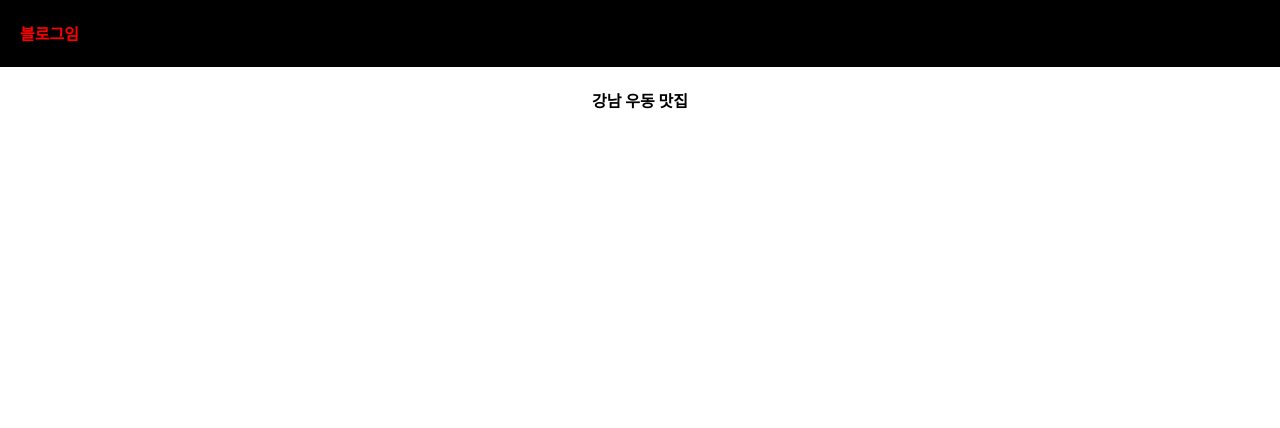
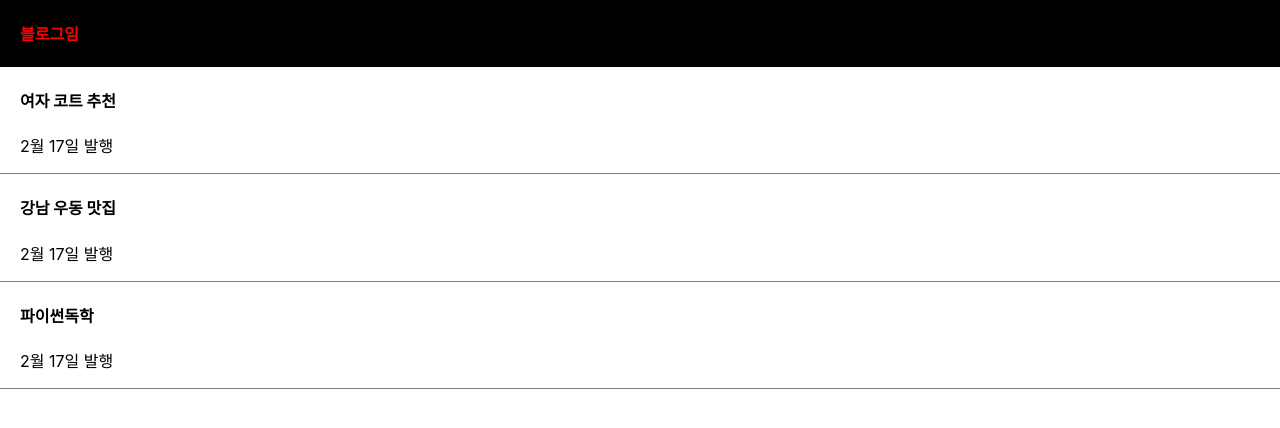
Before and after one commit to kwon6504/React-Study, a React (Create React App) app: page / in a window 1280 px wide. Shown: the top 428 px of the page. Built offline with nearby package versions, Linux system fonts and the light colour scheme.

Commit message:
state 문법추가

```diff
--- a/src/App.css
+++ b/src/App.css
@@ -2,9 +2,14 @@
   text-align: center;
 }
 
-.App-logo {
-  height: 40vmin;
-  pointer-events: none;
+div {
+  box-sizing: border-box;
+}
+
+.list {
+  padding-left: 20px;
+  text-align: left;
+  border-bottom: 1px solid gray;
 }
 
 .black-nav {
--- a/src/App.js
+++ b/src/App.js
@@ -1,16 +1,39 @@
 import logo from './logo.svg';
 import './App.css';
+import { useState } from 'react';
 
 function App() {
 
   let post = '강남 우동 맛집';
+  let [글제목, b] = useState('여자 코트 추천');
+  // 글제목 = state에 보관했던 자료, b = state 변경을 도와주는 함수.
+  // state쓰던 html은 자동 재렌더링 됨, 자쥬 변경될것같은 html부분은 state로 만들어주는 것이 좋다.
+  let [글제목1, b1] = useState('강남 우동 맛집');
+  let [글제목2, b2] = useState('파이썬독학');
+
+  // let [a, c] = [1, 2];
+  // let num = [1, 2];
+  // let a = num[0];
+  // let c = num[1];
+  //Destructuring 문법 = a,c와 1,2를 맞춰주는 문법 어레이 안에 있던 함수를 각각 변수로 빼주는 문법
 
   return (
     <div className="App">
      <div className='black-nav'>
       <h4 style={{color : 'red', fontSize : '16px'}}>블로그임</h4>
      </div>
-     <h4>{ post }</h4>
+     <div className='list'>
+      <h4>{ 글제목 }</h4>
+      <p>2월 17일 발행</p>
+     </div>
+     <div className='list'>
+      <h4>{ 글제목1 }</h4>
+      <p>2월 17일 발행</p>
+     </div>
+     <div className='list'>
+      <h4>{ 글제목2 }</h4>
+      <p>2월 17일 발행</p>
+     </div>
     </div>
   );
 }
```
